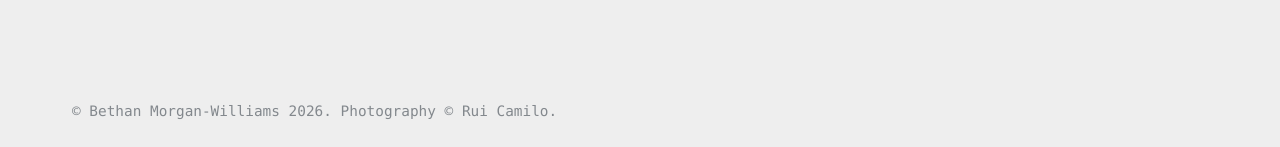
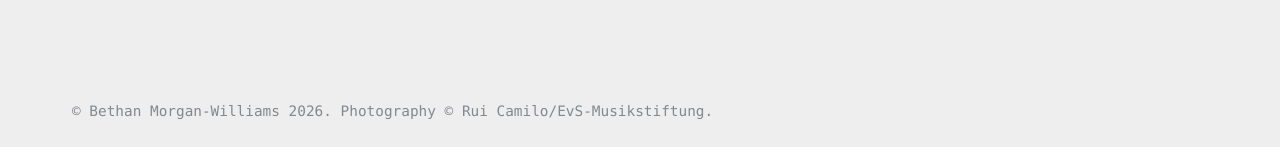
Before and after one commit to morganwilliamsb/website, a Jekyll site: the page built from index.md, in a window 1280 px wide. Shown: the part 1887-2034 px from the top of the page. Built offline with Jekyll 4.4.1, drawn with Linux system fonts in a browser that asks for light colours.

Commit message:
Update copyright information in config file

```diff
--- a/_config.yml
+++ b/_config.yml
@@ -9,7 +9,7 @@ author:
   name: Bethan Morgan-Williams
   picture:
 
-copyright: "© Bethan Morgan-Williams 2026. Photography © Rui Camilo."
+copyright: "© Bethan Morgan-Williams 2026. Photography © Rui Camilo/EvS-Musikstiftung."
 
 instagram_username: morganwilliamsb
 soundcloud_username: bethanmorganwilliams
```
